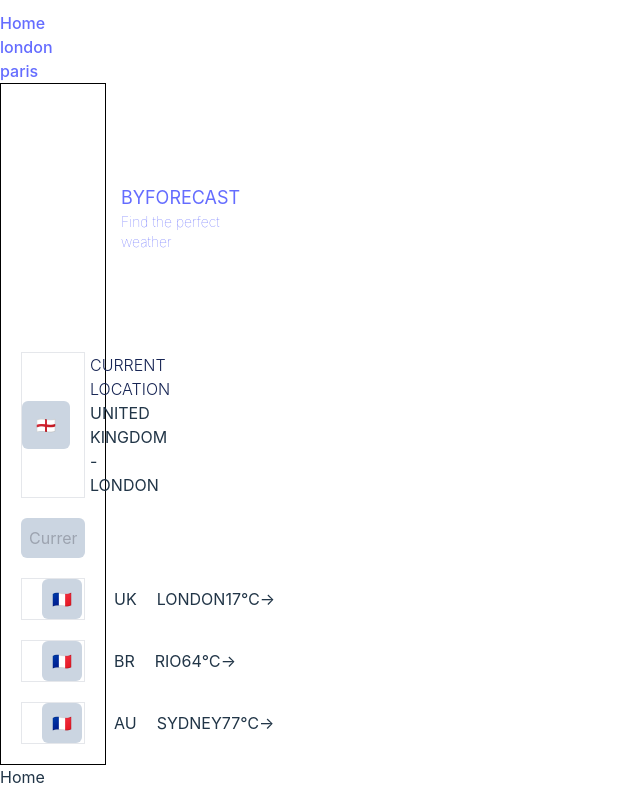
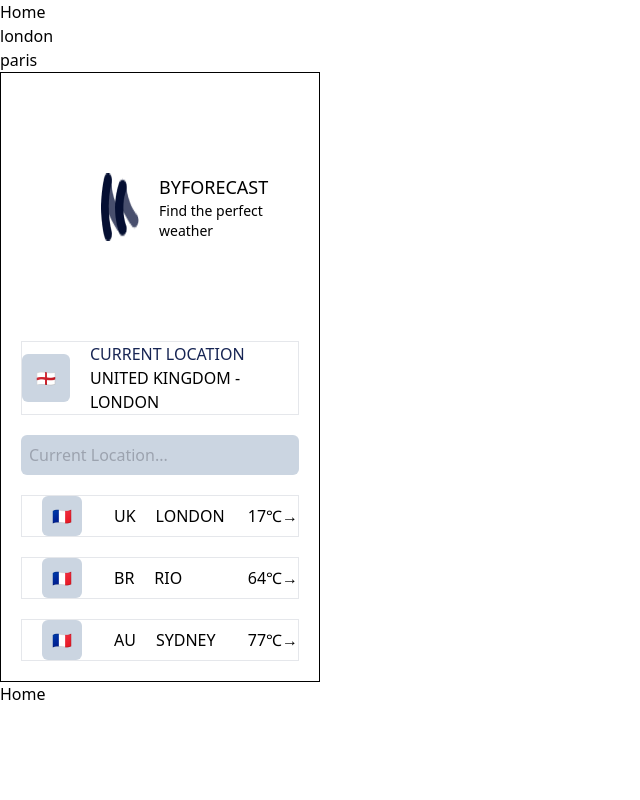
Before and after one commit to daxantz/react-weather-app, a React (Vite) app: page / in a window 1280 px wide. Shown: the whole page, without its empty margins (0-640 px from the left). Built offline with nearby package versions, Linux system fonts and the light colour scheme.

Commit message:
remove uneeded styles

```diff
--- a/src/index.css
+++ b/src/index.css
@@ -2,7 +2,15 @@
 @tailwind components;
 @tailwind utilities;
 
-:root {
+body {
+  margin: 0;
+  /* display: flex; */
+  /* place-items: center; */
+  min-width: 320px;
+  min-height: 100vh;
+}
+
+/* :root {
   font-family: Inter, system-ui, Avenir, Helvetica, Arial, sans-serif;
   line-height: 1.5;
   font-weight: 400;
@@ -26,13 +34,7 @@ a:hover {
   color: #535bf2;
 }
 
-body {
-  margin: 0;
-  display: flex;
-  place-items: center;
-  min-width: 320px;
-  min-height: 100vh;
-}
+
 
 h1 {
   font-size: 3.2em;
@@ -69,4 +71,4 @@ button:focus-visible {
   button {
     background-color: #f9f9f9;
   }
-}
+} */
```
